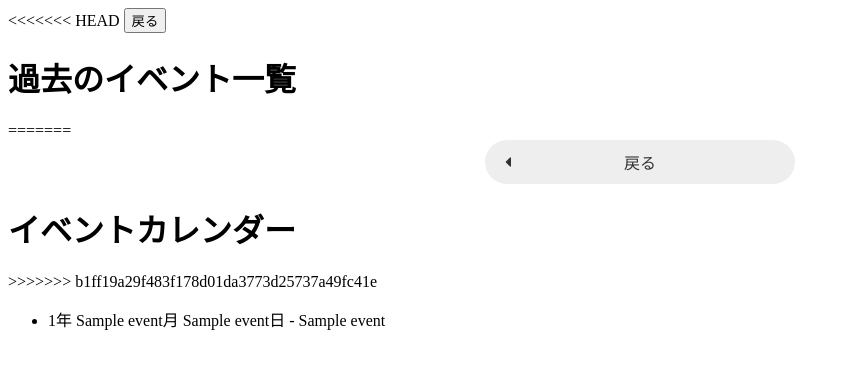
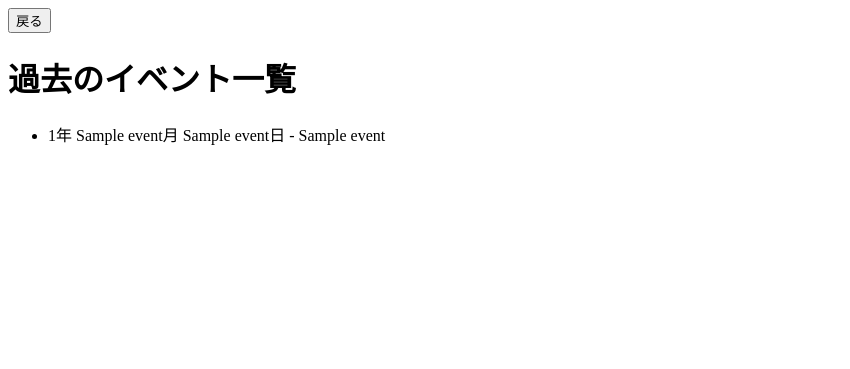
Before and after one commit to inet26-teamA/main, a Flask app: template templates/past_events.html in a window 1280 px wide. Shown: the top 369 px of the page, without its empty margins (0-850 px from the left). Run offline with Flask 3, Linux system fonts and the light colour scheme; the template is opened without the code that fills it: most values are stand-ins (such as "Sample title", 1, 10 or a date in 2020); parts of the project's set-up code (start-up, migrations or seed data) failed here and were passed over; some libraries are stand-ins or nearby versions.

Commit message:
過去のイベントのページを編集

```diff
--- a/templates/past_events.html
+++ b/templates/past_events.html
@@ -11,16 +11,8 @@
 </head>
 
 <body>
-<<<<<<< HEAD
     <button type="button" onclick="location.href='/'">戻る</button>
     <h1>過去のイベント一覧</h1>
-=======
-    <div class="back_button">
-        <a href="/">戻る</a>
-    </div>
-
-    <h1>イベントカレンダー</h1>
->>>>>>> b1ff19a29f483f178d01da3773d25737a49fc41e
 
     <ul>
         {% for event in events %}
```
